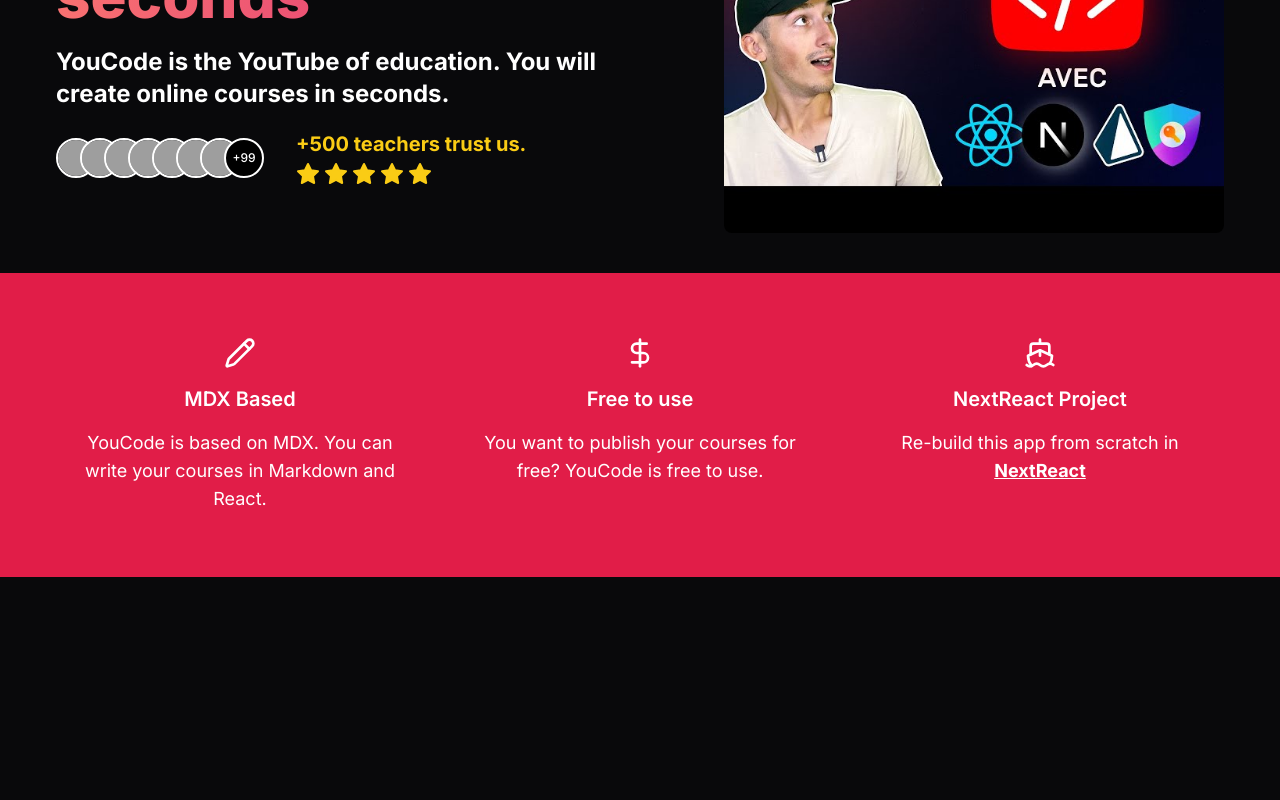
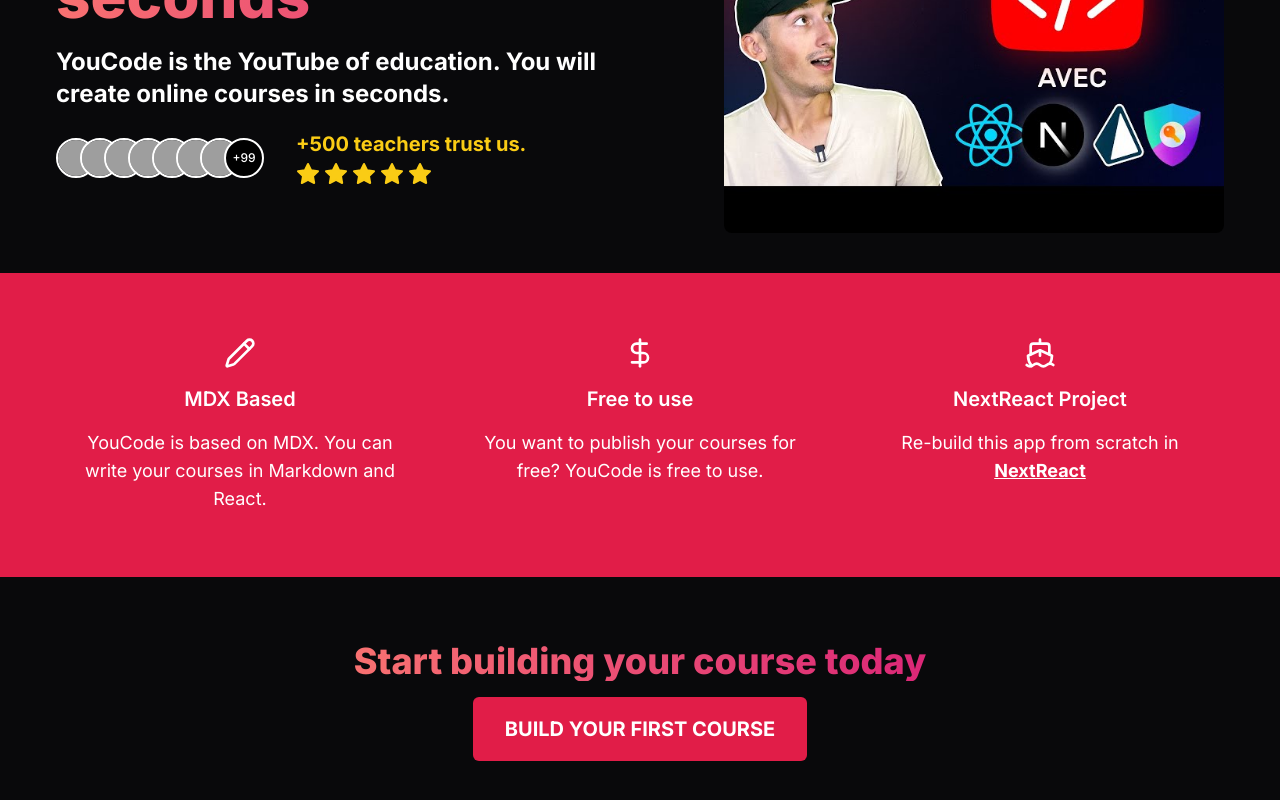
Before and after one commit to KevinPgn/Youcode-prod, a Next.js app: page / in a window 1280 px wide. Shown: the part 246-1046 px from the top of the page. Before the commit the page ends 823 px from the top, so only its background shows below. Built offline with nearby package versions, Linux system fonts and the light colour scheme; no server answers; grey boxes are pictures that could not be loaded.

Commit message:
start building

```diff
--- a/src/app/page.tsx
+++ b/src/app/page.tsx
@@ -1,11 +1,13 @@
 import { Hero } from "@/components/homePage/Hero";
 import { Informations } from "@/components/informations/Informations";
+import { StartBuilding } from "@/components/startBuilding/StartBuilding";
 
 export default function Home() {
   return (
   <>
     <Hero />
     <Informations />
+    <StartBuilding />
   </>
   );
 }
--- /dev/null
+++ b/src/components/startBuilding/StartBuilding.tsx
@@ -0,0 +1,10 @@
+import { Button } from "../ui/button"
+
+export const StartBuilding = () => {
+  return <section className="max-w-[1200px] mx-auto px-4 py-16 mb-5">
+    <div className="flex items-center flex-col justify-center gap-4">
+        <h1 className="text-4xl bg-clip-text text-transparent font-extrabold bg-gradient-to-r from-red-400 to-pink-600">Start building your course today</h1>
+        <Button className="bg-[#E11D48] hover:bg-[#E11D48]/80 text-white font-bold text-xl p-8 uppercase">Build Your First Course</Button>
+    </div>
+  </section>
+}
```
